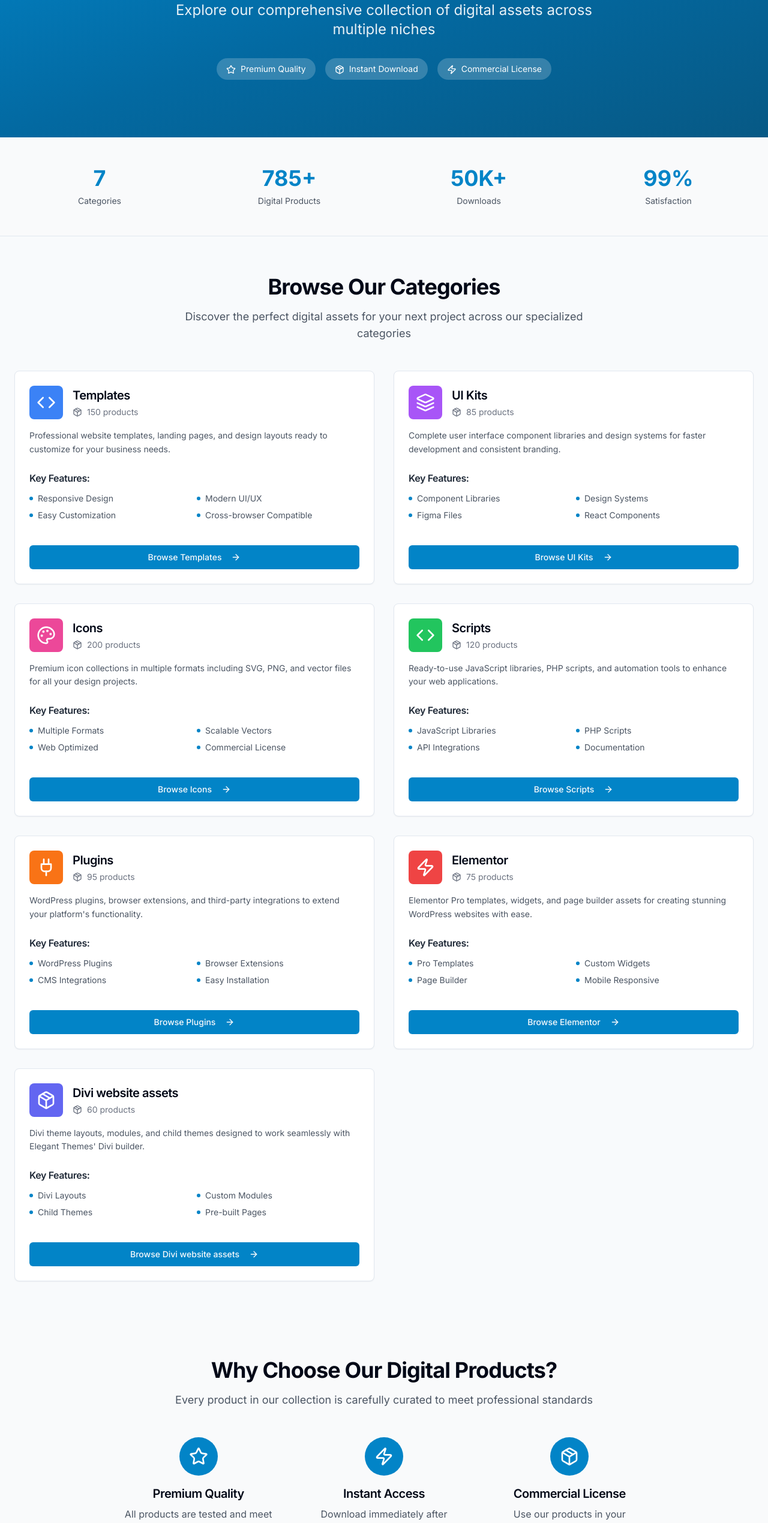
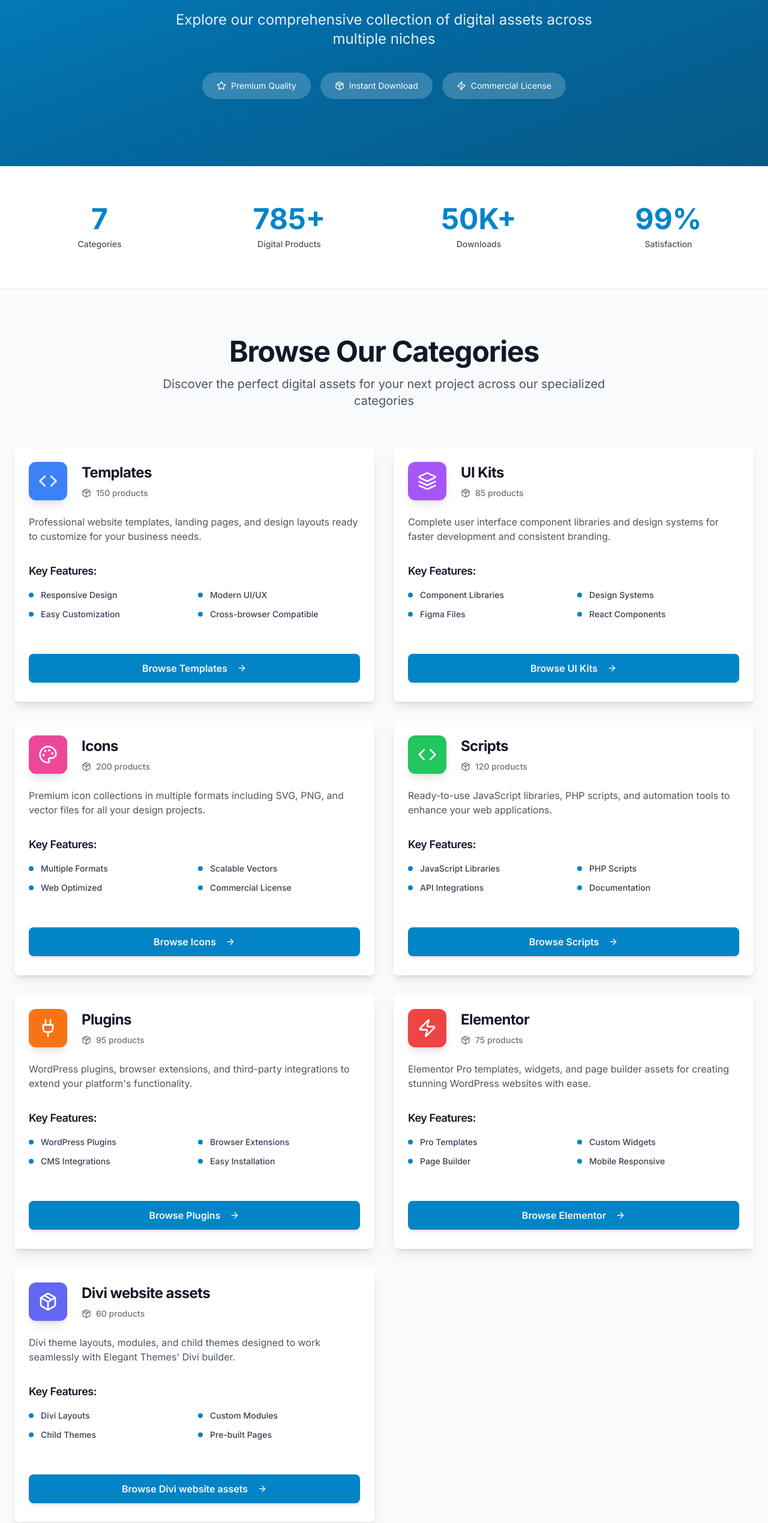
Before and after one commit to Adnanwebguy1996/nex-goods-emporium, a React (Vite) app: page /categories in a window 1280 px wide. Shown: the part 244-2783 px from the top of the page at 60% size. Built offline with nearby package versions, Linux system fonts and the light colour scheme.

Commit message:
Fix: Improve categories page design and formatting
Improved the design and formatting of the Categories page for a more professional look.

```diff
--- a/src/pages/Categories.tsx
+++ b/src/pages/Categories.tsx
@@ -62,31 +62,31 @@ const categoryData = {
 
 const Categories = () => {
   return (
-    <div className="min-h-screen flex flex-col">
+    <div className="min-h-screen flex flex-col bg-gray-50">
       <Navbar />
       <main className="flex-1">
         {/* Hero Section */}
-        <section className="bg-gradient-to-br from-nex-600 via-nex-700 to-nex-800 text-white py-16 md:py-24">
-          <div className="container px-4 md:px-6">
-            <div className="max-w-3xl mx-auto text-center">
-              <h1 className="text-4xl md:text-5xl lg:text-6xl font-bold mb-6">
+        <section className="bg-gradient-to-br from-nex-600 via-nex-700 to-nex-800 text-white py-20 md:py-28">
+          <div className="container px-4 md:px-6 mx-auto">
+            <div className="max-w-4xl mx-auto text-center">
+              <h1 className="text-4xl md:text-5xl lg:text-6xl font-bold mb-6 leading-tight">
                 Digital Product Categories
               </h1>
-              <p className="text-xl md:text-2xl mb-8 text-white/90">
+              <p className="text-xl md:text-2xl mb-10 text-white/90 max-w-3xl mx-auto leading-relaxed">
                 Explore our comprehensive collection of digital assets across multiple niches
               </p>
               <div className="flex flex-wrap justify-center gap-4 text-sm">
-                <div className="bg-white/20 backdrop-blur-sm px-4 py-2 rounded-full">
-                  <Star className="inline h-4 w-4 mr-2" />
-                  Premium Quality
+                <div className="bg-white/20 backdrop-blur-sm px-6 py-3 rounded-full flex items-center space-x-2 hover:bg-white/25 transition-colors">
+                  <Star className="h-4 w-4" />
+                  <span>Premium Quality</span>
                 </div>
-                <div className="bg-white/20 backdrop-blur-sm px-4 py-2 rounded-full">
-                  <Package className="inline h-4 w-4 mr-2" />
-                  Instant Download
+                <div className="bg-white/20 backdrop-blur-sm px-6 py-3 rounded-full flex items-center space-x-2 hover:bg-white/25 transition-colors">
+                  <Package className="h-4 w-4" />
+                  <span>Instant Download</span>
                 </div>
-                <div className="bg-white/20 backdrop-blur-sm px-4 py-2 rounded-full">
-                  <Zap className="inline h-4 w-4 mr-2" />
-                  Commercial License
+                <div className="bg-white/20 backdrop-blur-sm px-6 py-3 rounded-full flex items-center space-x-2 hover:bg-white/25 transition-colors">
+                  <Zap className="h-4 w-4" />
+                  <span>Commercial License</span>
                 </div>
               </div>
             </div>
@@ -94,85 +94,85 @@ const Categories = () => {
         </section>
 
         {/* Stats Section */}
-        <section className="py-12 bg-gray-50 border-b">
-          <div className="container px-4 md:px-6">
+        <section className="py-16 bg-white border-b border-gray-200">
+          <div className="container px-4 md:px-6 mx-auto">
             <div className="grid grid-cols-2 md:grid-cols-4 gap-8 text-center">
-              <div>
-                <div className="text-3xl md:text-4xl font-bold text-nex-600 mb-2">7</div>
-                <div className="text-sm text-gray-600">Categories</div>
+              <div className="space-y-2">
+                <div className="text-4xl md:text-5xl font-bold text-nex-600">7</div>
+                <div className="text-sm text-gray-600 font-medium">Categories</div>
               </div>
-              <div>
-                <div className="text-3xl md:text-4xl font-bold text-nex-600 mb-2">785+</div>
-                <div className="text-sm text-gray-600">Digital Products</div>
+              <div className="space-y-2">
+                <div className="text-4xl md:text-5xl font-bold text-nex-600">785+</div>
+                <div className="text-sm text-gray-600 font-medium">Digital Products</div>
               </div>
-              <div>
-                <div className="text-3xl md:text-4xl font-bold text-nex-600 mb-2">50K+</div>
-                <div className="text-sm text-gray-600">Downloads</div>
+              <div className="space-y-2">
+                <div className="text-4xl md:text-5xl font-bold text-nex-600">50K+</div>
+                <div className="text-sm text-gray-600 font-medium">Downloads</div>
               </div>
-              <div>
-                <div className="text-3xl md:text-4xl font-bold text-nex-600 mb-2">99%</div>
-                <div className="text-sm text-gray-600">Satisfaction</div>
+              <div className="space-y-2">
+                <div className="text-4xl md:text-5xl font-bold text-nex-600">99%</div>
+                <div className="text-sm text-gray-600 font-medium">Satisfaction</div>
               </div>
             </div>
           </div>
         </section>
 
         {/* Categories Grid */}
-        <section className="py-16">
-          <div className="container px-4 md:px-6">
-            <div className="text-center mb-12">
-              <h2 className="text-3xl md:text-4xl font-bold mb-4">Browse Our Categories</h2>
-              <p className="text-lg text-gray-600 max-w-2xl mx-auto">
+        <section className="py-20 bg-gray-50">
+          <div className="container px-4 md:px-6 mx-auto">
+            <div className="text-center mb-16 space-y-4">
+              <h2 className="text-3xl md:text-4xl lg:text-5xl font-bold text-gray-900">Browse Our Categories</h2>
+              <p className="text-lg md:text-xl text-gray-600 max-w-3xl mx-auto leading-relaxed">
                 Discover the perfect digital assets for your next project across our specialized categories
               </p>
             </div>
 
-            <div className="grid grid-cols-1 lg:grid-cols-2 gap-8">
+            <div className="grid grid-cols-1 lg:grid-cols-2 gap-8 max-w-7xl mx-auto">
               {categories.map((category) => {
                 const data = categoryData[category as keyof typeof categoryData];
                 const IconComponent = data.icon;
 
                 return (
-                  <Card key={category} className="overflow-hidden hover:shadow-lg transition-shadow group">
-                    <CardHeader className="pb-4">
+                  <Card key={category} className="overflow-hidden hover:shadow-xl transition-all duration-300 group bg-white border-0 shadow-lg">
+                    <CardHeader className="pb-6">
                       <div className="flex items-start justify-between">
-                        <div className="flex items-center gap-4">
-                          <div className={`${data.color} p-3 rounded-lg text-white group-hover:scale-110 transition-transform`}>
+                        <div className="flex items-center gap-6">
+                          <div className={`${data.color} p-4 rounded-xl text-white group-hover:scale-110 transition-transform duration-300 shadow-lg`}>
                             <IconComponent className="h-8 w-8" />
                           </div>
-                          <div>
-                            <CardTitle className="text-xl mb-1">{category}</CardTitle>
+                          <div className="space-y-2">
+                            <CardTitle className="text-2xl font-bold text-gray-900">{category}</CardTitle>
                             <div className="flex items-center gap-2 text-sm text-gray-500">
                               <Package className="h-4 w-4" />
-                              {data.productCount} products
+                              <span className="font-medium">{data.productCount} products</span>
                             </div>
                           </div>
                         </div>
                       </div>
                     </CardHeader>
 
-                    <CardContent className="space-y-6">
-                      <CardDescription className="text-gray-600 leading-relaxed">
+                    <CardContent className="space-y-8 pb-8">
+                      <CardDescription className="text-gray-600 leading-relaxed text-base">
                         {data.description}
                       </CardDescription>
 
-                      <div>
-                        <h4 className="font-semibold mb-3 text-gray-800">Key Features:</h4>
-                        <div className="grid grid-cols-2 gap-2">
+                      <div className="space-y-4">
+                        <h4 className="font-semibold text-gray-900 text-lg">Key Features:</h4>
+                        <div className="grid grid-cols-1 sm:grid-cols-2 gap-3">
                           {data.features.map((feature, index) => (
-                            <div key={index} className="flex items-center gap-2 text-sm text-gray-600">
-                              <div className="w-1.5 h-1.5 bg-nex-600 rounded-full"></div>
-                              {feature}
+                            <div key={index} className="flex items-center gap-3 text-sm text-gray-700">
+                              <div className="w-2 h-2 bg-nex-600 rounded-full flex-shrink-0"></div>
+                              <span className="font-medium">{feature}</span>
                             </div>
                           ))}
                         </div>
                       </div>
 
-                      <div className="pt-4">
+                      <div className="pt-6">
                         <Link to={`/products?category=${encodeURIComponent(category)}`}>
-                          <Button className="w-full bg-nex-600 hover:bg-nex-700 group">
+                          <Button className="w-full bg-nex-600 hover:bg-nex-700 group py-6 text-base font-semibold rounded-lg shadow-md hover:shadow-lg transition-all duration-300">
                             Browse {category}
-                            <ArrowRight className="ml-2 h-4 w-4 group-hover:translate-x-1 transition-transform" />
+                            <ArrowRight className="ml-2 h-5 w-5 group-hover:translate-x-1 transition-transform duration-300" />
                           </Button>
                         </Link>
                       </div>
@@ -185,45 +185,51 @@ const Categories = () => {
         </section>
 
         {/* Why Choose Our Categories Section */}
-        <section className="py-16 bg-gray-50">
-          <div className="container px-4 md:px-6">
-            <div className="max-w-4xl mx-auto">
-              <div className="text-center mb-12">
-                <h2 className="text-3xl md:text-4xl font-bold mb-4">Why Choose Our Digital Products?</h2>
-                <p className="text-lg text-gray-600">
+        <section className="py-20 bg-white">
+          <div className="container px-4 md:px-6 mx-auto">
+            <div className="max-w-6xl mx-auto">
+              <div className="text-center mb-16 space-y-4">
+                <h2 className="text-3xl md:text-4xl lg:text-5xl font-bold text-gray-900">Why Choose Our Digital Products?</h2>
+                <p className="text-lg md:text-xl text-gray-600 max-w-3xl mx-auto leading-relaxed">
                   Every product in our collection is carefully curated to meet professional standards
                 </p>
               </div>
 
-              <div className="grid grid-cols-1 md:grid-cols-3 gap-8">
-                <div className="text-center">
-                  <div className="bg-nex-600 text-white p-4 rounded-full w-16 h-16 flex items-center justify-center mx-auto mb-4">
-                    <Star className="h-8 w-8" />
+              <div className="grid grid-cols-1 md:grid-cols-3 gap-12">
+                <div className="text-center space-y-6">
+                  <div className="bg-gradient-to-br from-nex-500 to-nex-700 text-white p-6 rounded-2xl w-20 h-20 flex items-center justify-center mx-auto shadow-lg">
+                    <Star className="h-10 w-10" />
                   </div>
-                  <h3 className="text-xl font-semibold mb-2">Premium Quality</h3>
-                  <p className="text-gray-600">
+                  <div className="space-y-3">
+                    <h3 className="text-2xl font-bold text-gray-900">Premium Quality</h3>
+                    <p className="text-gray-600 leading-relaxed">
                       All products are tested and meet high-quality standards before being listed
                     </p>
                   </div>
+                </div>
 
-                <div className="text-center">
-                  <div className="bg-nex-600 text-white p-4 rounded-full w-16 h-16 flex items-center justify-center mx-auto mb-4">
-                    <Zap className="h-8 w-8" />
+                <div className="text-center space-y-6">
+                  <div className="bg-gradient-to-br from-nex-500 to-nex-700 text-white p-6 rounded-2xl w-20 h-20 flex items-center justify-center mx-auto shadow-lg">
+                    <Zap className="h-10 w-10" />
                   </div>
-                  <h3 className="text-xl font-semibold mb-2">Instant Access</h3>
-                  <p className="text-gray-600">
+                  <div className="space-y-3">
+                    <h3 className="text-2xl font-bold text-gray-900">Instant Access</h3>
+                    <p className="text-gray-600 leading-relaxed">
                       Download immediately after purchase with lifetime access to your files
                     </p>
                   </div>
+                </div>
 
-                <div className="text-center">
-                  <div className="bg-nex-600 text-white p-4 rounded-full w-16 h-16 flex items-center justify-center mx-auto mb-4">
-                    <Package className="h-8 w-8" />
+                <div className="text-center space-y-6">
+                  <div className="bg-gradient-to-br from-nex-500 to-nex-700 text-white p-6 rounded-2xl w-20 h-20 flex items-center justify-center mx-auto shadow-lg">
+                    <Package className="h-10 w-10" />
                   </div>
-                  <h3 className="text-xl font-semibold mb-2">Commercial License</h3>
-                  <p className="text-gray-600">
+                  <div className="space-y-3">
+                    <h3 className="text-2xl font-bold text-gray-900">Commercial License</h3>
+                    <p className="text-gray-600 leading-relaxed">
                       Use our products in your commercial projects without any restrictions
                     </p>
+                  </div>
                 </div>
               </div>
             </div>
@@ -231,20 +237,20 @@ const Categories = () => {
         </section>
 
         {/* CTA Section */}
-        <section className="py-16 bg-nex-600 text-white">
-          <div className="container px-4 md:px-6">
-            <div className="max-w-3xl mx-auto text-center">
-              <h2 className="text-3xl md:text-4xl font-bold mb-4">
+        <section className="py-20 bg-gradient-to-br from-nex-600 via-nex-700 to-nex-800 text-white">
+          <div className="container px-4 md:px-6 mx-auto">
+            <div className="max-w-4xl mx-auto text-center space-y-8">
+              <h2 className="text-3xl md:text-4xl lg:text-5xl font-bold leading-tight">
                 Ready to Find Your Perfect Digital Asset?
               </h2>
-              <p className="text-xl mb-8 text-white/90">
+              <p className="text-xl md:text-2xl text-white/90 max-w-3xl mx-auto leading-relaxed">
                 Browse through our extensive collection and find exactly what you need for your next project
               </p>
-              <div className="flex justify-center">
+              <div className="pt-4">
                 <Link to="/products">
-                  <Button size="lg" variant="outline" className="bg-white text-nex-600 hover:bg-gray-100">
+                  <Button size="lg" variant="outline" className="bg-white text-nex-600 hover:bg-gray-100 py-6 px-8 text-lg font-semibold rounded-lg shadow-lg hover:shadow-xl transition-all duration-300">
                     View All Products
-                    <ArrowRight className="ml-2 h-5 w-5" />
+                    <ArrowRight className="ml-3 h-6 w-6" />
                   </Button>
                 </Link>
               </div>
```
Lines whose indentation alone changed are shown as unchanged.
